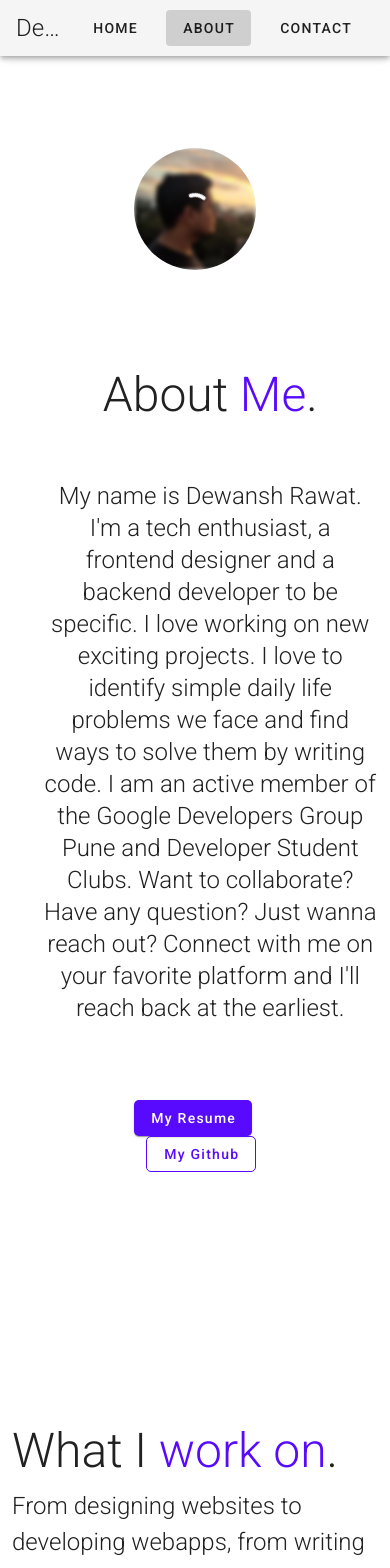
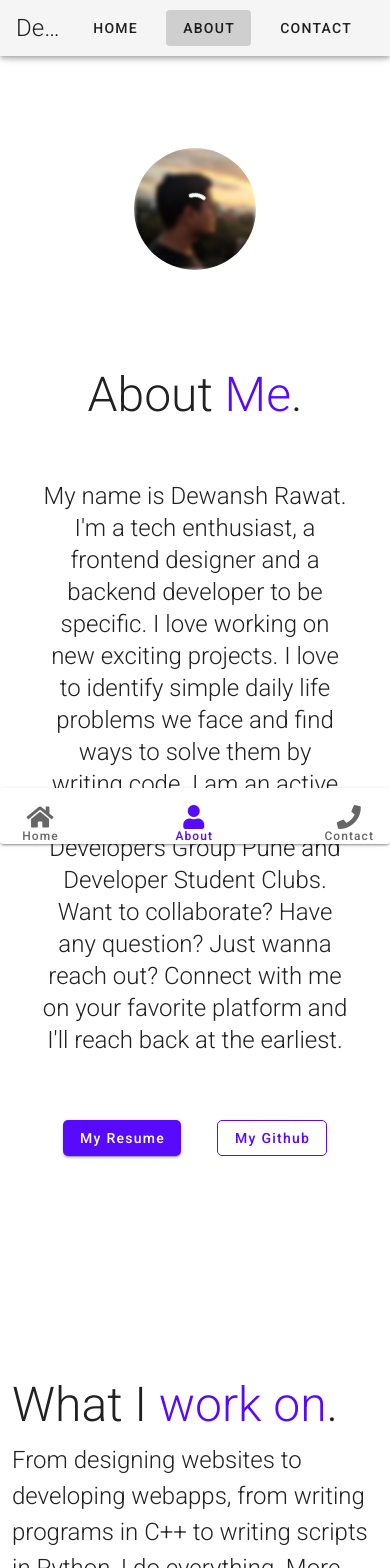
Before and after one commit to dewanshrawat15/dewanshrawat15.github.io, a Vue app: page /about in a window 390 px wide. Shown: the top 1568 px of the page. Built offline with nearby package versions, Linux system fonts and the light colour scheme.

Commit message:
Updated mobile view, added bottom navigation drawer

```diff
--- a/src/App.vue
+++ b/src/App.vue
@@ -1,6 +1,6 @@
 <template>
   <v-app>
-    <v-app-bar app>
+    <v-app-bar app v-if="!isMobile()">
       <v-toolbar-title class="headline font-weight-light">
         <span>{{ profileJson.name }}</span>
       </v-toolbar-title>
@@ -9,10 +9,15 @@
         {{ link.name }}
       </v-btn>
     </v-app-bar>
+    <v-app-bar app v-if="isMobile()">
+      <v-toolbar-title class="headline font-weight-light">
+        <span>{{ profileJson.name }}</span>
+      </v-toolbar-title>
+    </v-app-bar>
 
-    <v-content>
-      <router-view></router-view>
-    </v-content>
+    <CommonView />
+
+    <bottomNav/>
   </v-app>
 </template>
 
@@ -21,15 +26,29 @@
 // import About from './views/About';
 import toolbarDetailsJson from "./assets/data/toolbar.json";
 import profileDetailsJson from "./assets/data/profile.json";
+import bottomNav from "./views/components/bottomNav";
+import CommonView from "./views/components/view";
 
 export default {
   name: 'App',
-
+  components: {
+    CommonView,
+    bottomNav
+  },
   data(){
     return {
       toolbarDetails: toolbarDetailsJson,
       profileJson: profileDetailsJson
     }
+  },
+  methods: {
+    isMobile: function() {
+      if(/Android|webOS|iPhone|iPad|iPod|BlackBerry|IEMobile|Opera Mini/i.test(navigator.userAgent)) {
+        return true
+      } else {
+        return false
+      }
+    }
   }
 };
 </script>
--- a/src/views/components/aboutMe.vue
+++ b/src/views/components/aboutMe.vue
@@ -28,7 +28,7 @@
         </v-flex>
       </v-layout>
       <v-layout>
-        <v-flex md10 offset-1 text-center>
+        <v-flex xs10 offset-1 text-center style="padding-bottom: 30px;">
           <h1 class="display-2 font-weight-light mb-3">
             About <span style="color: #580aff;">Me</span>.
           </h1>
@@ -36,18 +36,14 @@
           <p class="font-weight-light headline">
             {{ profileJson.aboutText }}
           </p>
-        </v-flex>
-      </v-layout>
-      <v-layout style="margin-bottom: 60px; margin-top: 60px;">
-        <v-flex xs4 offset-4>
-          <center>
-            <v-btn target="_blank" href="https://drive.google.com/open?id=1G0OYVzM6N1l0lMBHXw9b5J9AkhGohM_S" color="#580aff" style="margin-right: 12px!important; text-transform: capitalize; border-radius:5px; color:white" class="ma-0 elevation-1">
-              My Resume
-            </v-btn>
-            <v-btn target="_blank" href="https://github.com/dewanshrawat15" rounded outlined color="#580aff" style="text-transform: capitalize; border-radius:5px; text-transform: capitalize; margin-left: 12px!important;" class="ml-0" dark>
-              My Github
-            </v-btn>
-          </center>
+          <br><br>
+          <v-btn target="_blank" href="https://drive.google.com/open?id=1G0OYVzM6N1l0lMBHXw9b5J9AkhGohM_S" color="#580aff" style="margin-right: 12px!important; text-transform: capitalize; border-radius:5px; color:white">
+            My Resume
+          </v-btn>
+          &nbsp;
+          <v-btn target="_blank" href="https://github.com/dewanshrawat15" rounded outlined color="#580aff" style="margin-left: 12px!important; text-transform: capitalize; border-radius:5px; text-transform: capitalize;" dark>
+            My Github
+          </v-btn>
         </v-flex>
       </v-layout>
 
--- /dev/null
+++ b/src/views/components/bottomNav.vue
@@ -0,0 +1,56 @@
+<template>
+  <v-card color="white" height="50px" class="white hidden-sm-and-up" text>
+    <v-bottom-navigation
+      :value="true"
+      app
+      style="padding-top: 8px;"
+      color="white"
+      class="elevation-2"
+    >
+      <v-btn
+        color="#580aff"
+        text
+        value="Home"
+        router
+        to="/"
+      >
+        <span>Home</span>
+        <v-icon>fa fa-home</v-icon>
+      </v-btn>
+      <v-spacer />
+      <v-btn
+        color="#580aff"
+        text
+        value="About"
+        router
+        to="/about"
+      >
+        <span>About</span>
+        <v-icon>fa fa-user</v-icon>
+      </v-btn>
+      <v-spacer />
+      <v-btn
+        color="#580aff"
+        text
+        value="contact"
+        router
+        to="/contact"
+      >
+        <span>Contact</span>
+        <v-icon>fa fa-phone</v-icon>
+      </v-btn>
+
+    </v-bottom-navigation>
+  </v-card>
+</template>
+
+
+<script>
+  export default {
+    data () {
+      return {
+        bottomNav: 'recent',
+      }
+    }
+  }
+</script>
--- a/src/views/components/techStacks.vue
+++ b/src/views/components/techStacks.vue
@@ -21,7 +21,7 @@
           <v-img
             :src="require('@/assets/images/techstacks/poster.webp')"
             :lazy-src="require('@/assets/images/techstacks/poster.webp')"
-            width="64%">
+          >
             <v-layout
               slot="placeholder"
               align-center
--- /dev/null
+++ b/src/views/components/view.vue
@@ -0,0 +1,15 @@
+<template>
+  <v-content id="home" class="pb-0">
+    <v-slide-y-reverse-transition>
+      <router-view  v-show="show" />
+    </v-slide-y-reverse-transition>
+  </v-content>
+</template>
+
+<script>
+export default {
+  created(){
+   this.show = true
+  }
+}
+</script>
```
